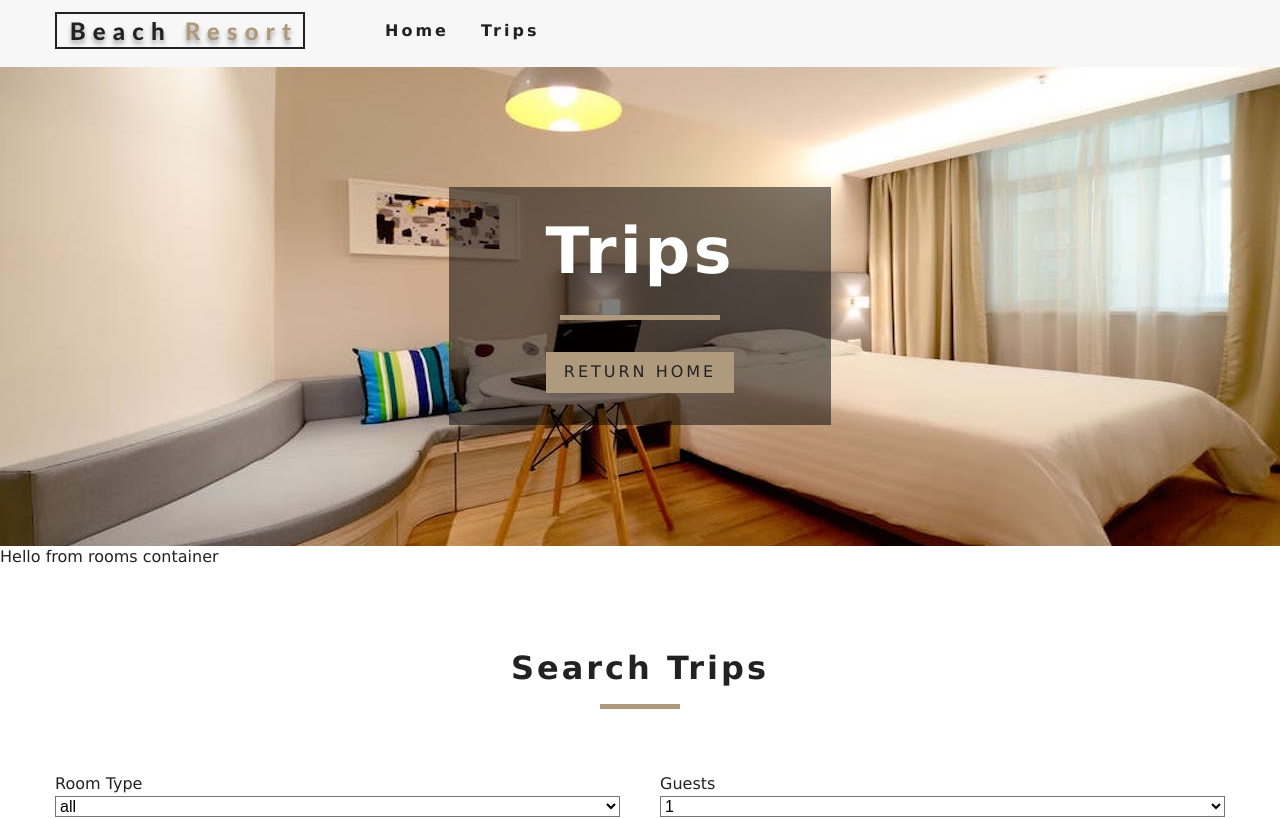
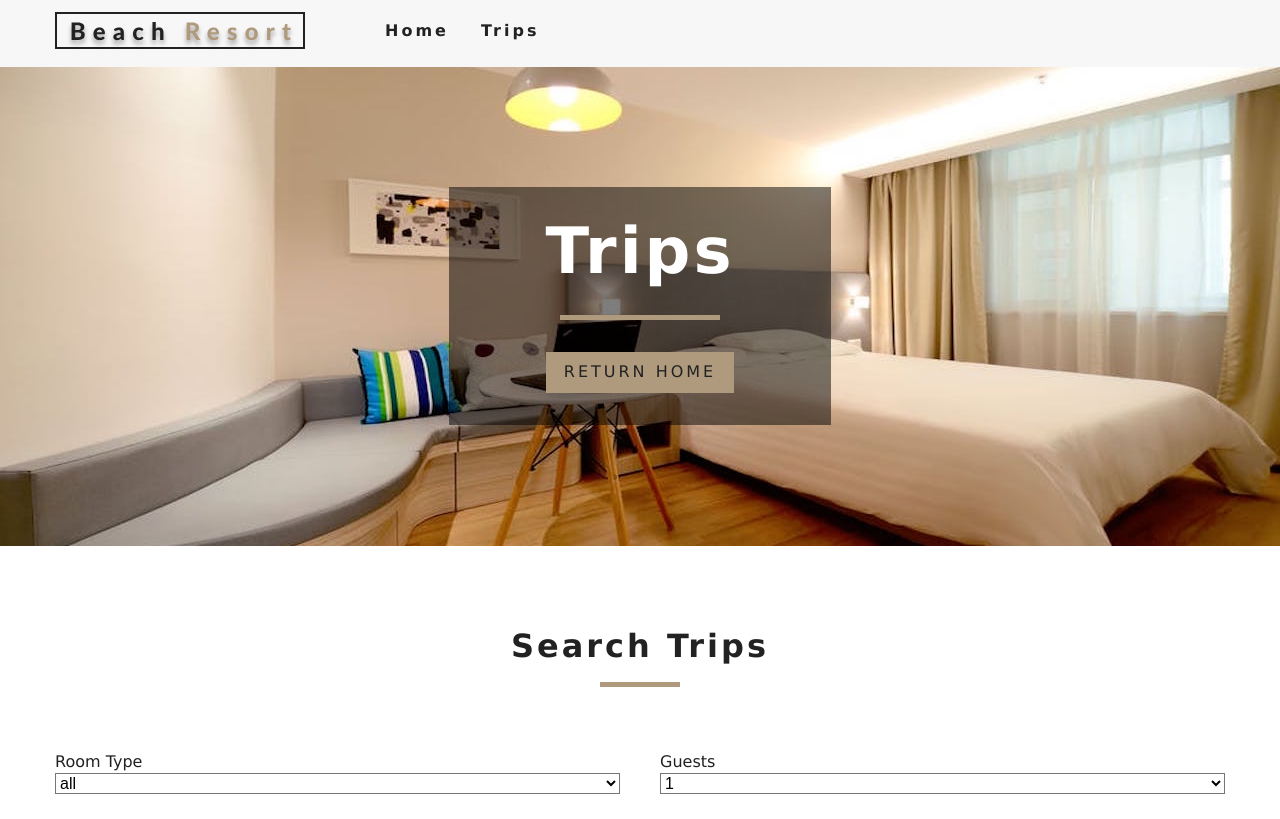
Before and after one commit to bro-code1411/tovlo, a React (Create React App) app: page /tripy/trips in a window 1280 px wide. Shown: the top 819 px of the page. Built offline with nearby package versions, Linux system fonts and the light colour scheme.

Commit message:
minor fix
minor fix

```diff
--- a/src/componenets/FeaturedTrips.js
+++ b/src/componenets/FeaturedTrips.js
@@ -13,7 +13,7 @@ const FeaturedTrips = () => {
     })
     return (
         <section className ="featured-rooms">
-            <Title title="featured rooms"/>
+            <Title title="featured trips"/>
             <div className="featured-rooms-center">
                 {loading?<Loading/>:featuredTrips}
             </div>
--- a/src/componenets/TripContainer.js
+++ b/src/componenets/TripContainer.js
@@ -55,7 +55,6 @@ const TripContainer = () => {
 
   return (
     <>
-      Hello from rooms container
       <TripFilter trips={trips} tripFilter={tripFilter} handleChange={handleChange}/>
       <TripList trips={filteredTrips()} />
     </>
```
